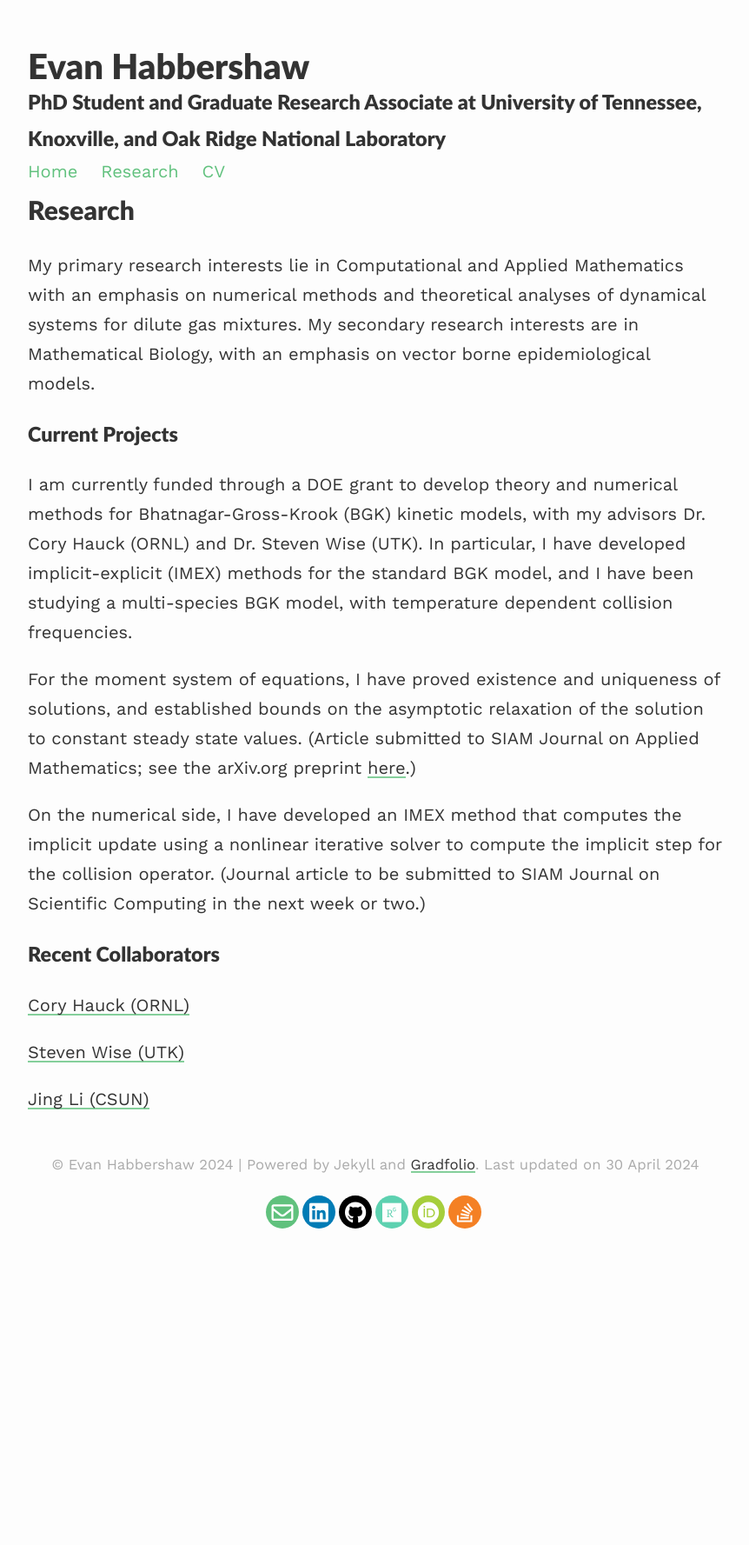
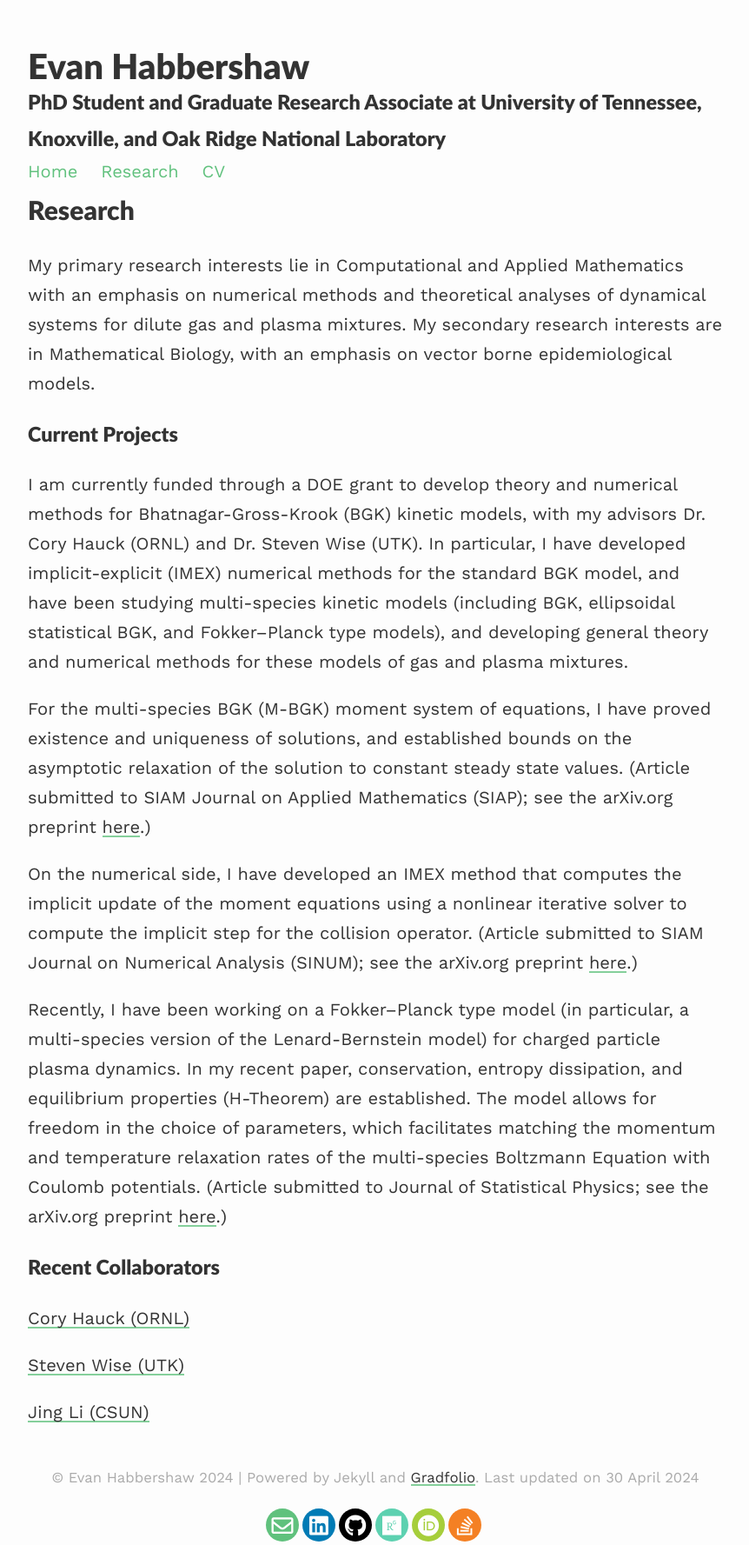
Before and after one commit to evanhabbershaw/evanhabbershaw.github.io, a Jekyll site: the page built from _pages/research.md, in a window 1280 px wide. Shown: the whole page at 87% size, without its empty margins (208-1070 px from the left). Built offline with Jekyll 4.4.1, drawn with Linux system fonts in a browser that asks for light colours; nearby versions of some CDN libraries; before the commit the page ends 1417 px from its top, so only the background shows below that.

Commit message:
cv and research page update
Updated cv, and research page.

```diff
--- a/_pages/research.md
+++ b/_pages/research.md
@@ -7,15 +7,17 @@ published: true
 
 ## Research
 
-My primary research interests lie in Computational and Applied Mathematics with an emphasis on numerical methods and theoretical analyses of dynamical systems for dilute gas mixtures. My secondary research interests are in Mathematical Biology, with an emphasis on vector borne epidemiological models.
+My primary research interests lie in Computational and Applied Mathematics with an emphasis on numerical methods and theoretical analyses of dynamical systems for dilute gas and plasma mixtures. My secondary research interests are in Mathematical Biology, with an emphasis on vector borne epidemiological models.
 
 ### Current Projects
 
-I am currently funded through a DOE grant to develop theory and numerical methods for Bhatnagar-Gross-Krook (BGK) kinetic models, with my advisors Dr. Cory Hauck (ORNL) and Dr. Steven Wise (UTK). In particular, I have developed implicit-explicit (IMEX) methods for the standard BGK model, and I have been studying a multi-species BGK model, with temperature dependent collision frequencies.
+I am currently funded through a DOE grant to develop theory and numerical methods for Bhatnagar-Gross-Krook (BGK) kinetic models, with my advisors Dr. Cory Hauck (ORNL) and Dr. Steven Wise (UTK). In particular, I have developed implicit-explicit (IMEX) numerical methods for the standard BGK model, and have been studying multi-species kinetic models (including BGK, ellipsoidal statistical BGK, and Fokker--Planck type models), and developing general theory and numerical methods for these models of gas and plasma mixtures.
 
-For the moment system of equations, I have proved existence and uniqueness of solutions, and established bounds on the asymptotic relaxation of the solution to constant steady state values. (Article submitted to SIAM Journal on Applied Mathematics; see the arXiv.org preprint [here](https://arxiv.org/abs/2310.12885).)
+For the multi-species BGK (M-BGK) moment system of equations, I have proved existence and uniqueness of solutions, and established bounds on the asymptotic relaxation of the solution to constant steady state values. (Article submitted to SIAM Journal on Applied Mathematics (SIAP); see the arXiv.org preprint [here](https://arxiv.org/abs/2310.12885).)
 
-On the numerical side, I have developed an IMEX method that computes the implicit update using a nonlinear iterative solver to compute the implicit step for the collision operator. (Journal article to be submitted to SIAM Journal on Scientific Computing in the next week or two.)
+On the numerical side, I have developed an IMEX method that computes the implicit update of the moment equations using a nonlinear iterative solver to compute the implicit step for the collision operator. (Article submitted to SIAM Journal on Numerical Analysis (SINUM); see the arXiv.org preprint [here](https://arxiv.org/abs/2404.11775).)
+
+Recently, I have been working on a Fokker--Planck type model (in particular, a multi-species version of the Lenard-Bernstein model) for charged particle plasma dynamics. In my recent paper, conservation, entropy dissipation, and equilibrium properties (H-Theorem) are established. The model allows for freedom in the choice of parameters, which facilitates matching the momentum and temperature relaxation rates of the multi-species Boltzmann Equation with Coulomb potentials. (Article submitted to Journal of Statistical Physics; see the arXiv.org preprint [here](https://arxiv.org/abs/2404.11775).)
 
 
 ### Recent Collaborators
```
Also changed, not shown: _pages/cv.md (+3 -3 lines), 1 other file.
